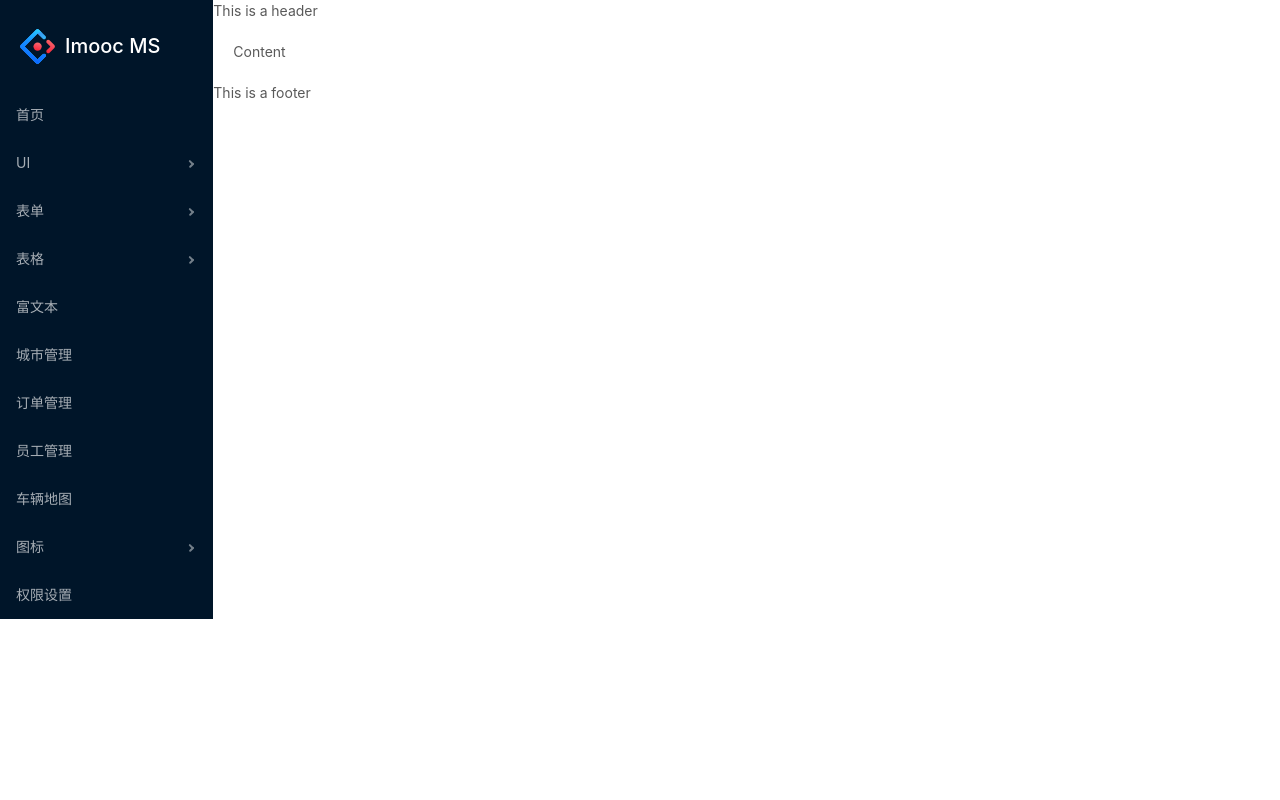
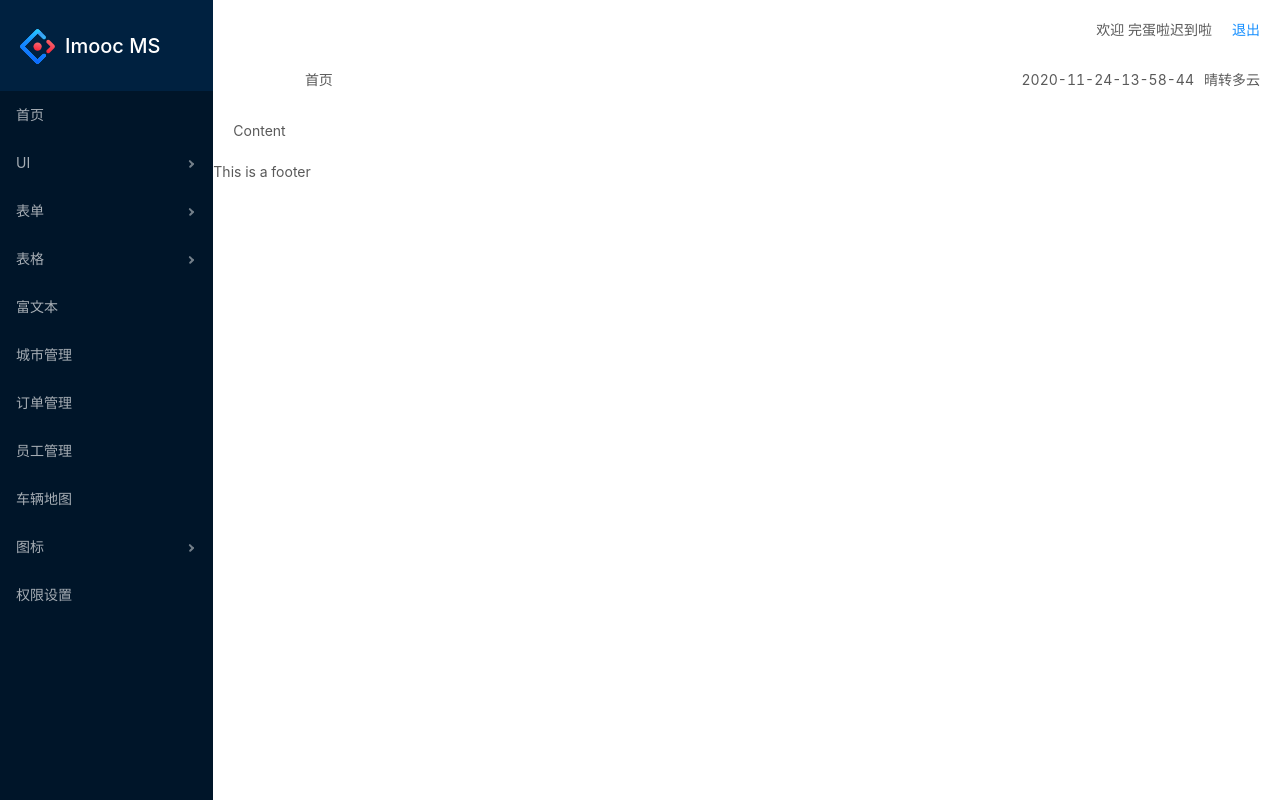
Before and after one commit to yuchenau/dashboard-react, a React app: page / in a window 1280 px wide. Built offline with nearby package versions, Linux system fonts and the light colour scheme.

Commit message:
progressing

```diff
--- a/src/components/Header/index.js
+++ b/src/components/Header/index.js
@@ -1,13 +1,45 @@
 import React, { Component } from 'react';
+import { Row, Col} from 'antd';
+import Util from '../../utils/utils';
+import './index.less';
 
 class Header extends Component {
     constructor(props) {
         super(props);
-        this.state = {  }
+        this.state = {
+
+        }
     }
+
+    componentWillMount(){
+        this.setState({
+            username: "完蛋啦迟到啦"
+        })
+        setInterval(()=>{
+            let systemTime = Util.formateDate(new Date().getTime());
+            this.setState({systemTime});
+        },1000)
+    }
+
     render() {
         return (
-            <div>This is a header</div>
+            <div className="header">
+                <Row className="header-top">
+                    <Col span="24">
+                        <span>欢迎 {this.state.username}</span>
+                        <a href="#">退出</a>
+                    </Col>
+                </Row>
+                <Row className="breadcrumb">
+                    <Col span="4" className="breadcrumb-title">
+                        首页
+                    </Col>
+                    <Col span="20" className="weather">
+                        <span className="date">{this.state.systemTime}</span>
+                        <span className="weather-detail">晴转多云</span>
+                    </Col>
+                </Row>
+            </div>
         );
     }
 }
--- /dev/null
+++ b/src/components/Header/index.less
@@ -0,0 +1,25 @@
+.header{
+    .header-top{
+        height: 60px;
+        line-height: 60px;
+        padding: 0 20px;
+        text-align: right;
+        a {
+            margin-left: 20px;
+        }
+    }
+    .breadcrumb{
+        height: 40px;
+        line-height: 40px;
+        padding: 0 20px;
+        .breadcrumb-title{
+            text-align: center;
+        }
+        .weather{
+            text-align: right;
+            .date{
+                margin-right: 10px;
+            }
+        }
+    }
+}
--- a/src/components/NavLeft/index.js
+++ b/src/components/NavLeft/index.js
@@ -1,6 +1,5 @@
 import React, { Component } from 'react';
 import { Menu } from 'antd';
-import { MailOutlined } from '@ant-design/icons'
 import MenuList from './../../config/menuConfig';
 import './index.less';
 const SubMenu = Menu.SubMenu;
--- a/src/components/NavLeft/index.less
+++ b/src/components/NavLeft/index.less
@@ -1,7 +1,7 @@
 .logo {
     line-height: 90px;
     padding-left: 20px;
-    background-color: #001529;
+    background-color: #002140;
     img {
         height: 35px;
     }
--- a/src/pages/demo/index.less
+++ /dev/null
@@ -1,3 +0,0 @@
-.content {
-    padding: 50px;
-}
--- a/src/style/common.less
+++ b/src/style/common.less
@@ -1,5 +1,6 @@
 .container {
     .nav-left {
+        background-color: #001529;
         color: #ffffff;
         height: calc(100vh);
         min-width: 180px;
--- /dev/null
+++ b/src/utils/utils.js
@@ -0,0 +1,7 @@
+export default {
+    formateDate(time) {
+        if (!time) return '';
+        let date = new Date(time);
+        return `${date.getFullYear()}-${date.getMonth()+1}-${date.getDate()}-${date.getHours()}-${date.getMinutes()}-${date.getSeconds()}`
+    }
+}
```
Also changed, not shown: src/pages/demo/Life.js (deleted, +0 -31 lines), src/components/Header/index.css (deleted).
